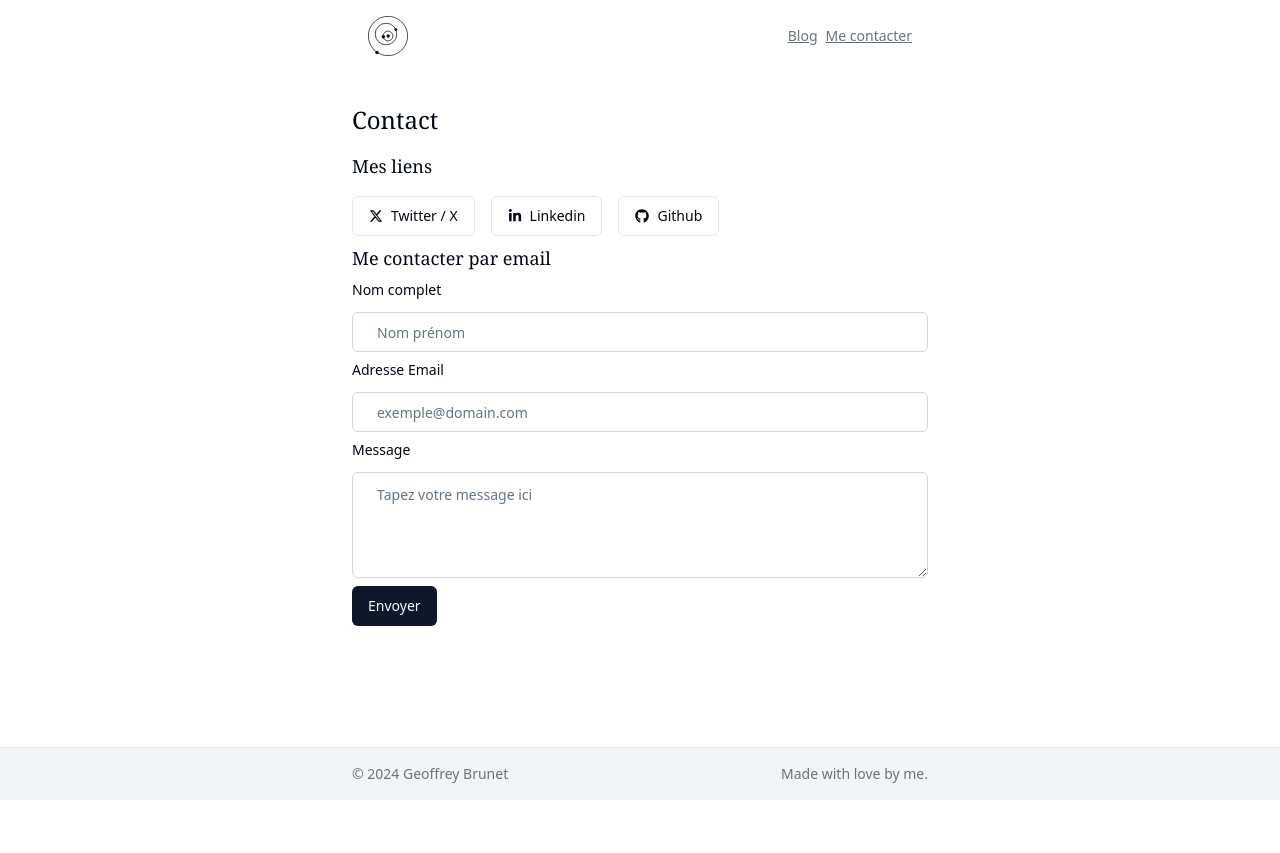
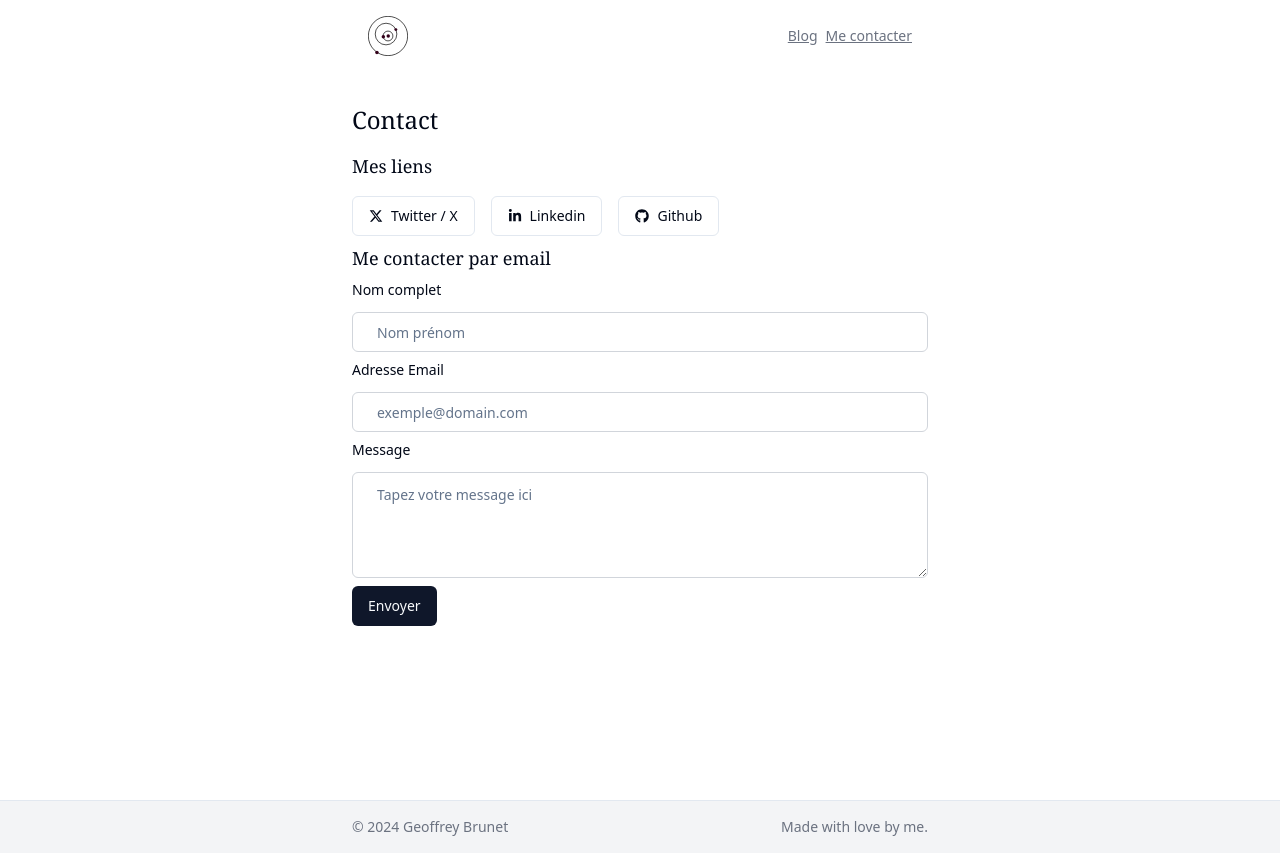
Before and after one commit to GeoffreyBrunet/blog, a Next.js app: page /contact in a window 1280 px wide. Before the commit the page ends 800 px from the top, so only its background shows below. Built offline with nearby package versions, Linux system fonts and the light colour scheme.

Commit message:
fix footer for be responsive

```diff
--- a/app/layout.tsx
+++ b/app/layout.tsx
@@ -16,8 +16,8 @@ export default function RootLayout({
   children: React.ReactNode;
 }>) {
   return (
-    <html lang="fr">
-      <body>
+    <html lang="fr" className="h-full">
+      <body className={cn("flex min-h-screen flex-col")}>
         <div className={cn("sm:min-h-screen")}>
           <Header />
           <div className={cn("px-4 py-8 sm:px-8 sm:pb-24 sm:pt-12")}>
--- a/components/layout/footer.tsx
+++ b/components/layout/footer.tsx
@@ -3,12 +3,7 @@ import React from "react";
 
 const Footer: React.FC = () => {
   return (
-    <footer
-      className={cn(
-        "border-t bg-gray-100 p-4 text-xs",
-        "absolute bottom-0 w-full",
-      )}
-    >
+    <footer className={cn("mt-auto w-full border-t bg-gray-100 p-4 text-xs")}>
       <div
         className={cn(
           "mx-auto flex w-full max-w-xl flex-wrap items-center justify-between gap-2 text-gray-500",
```
